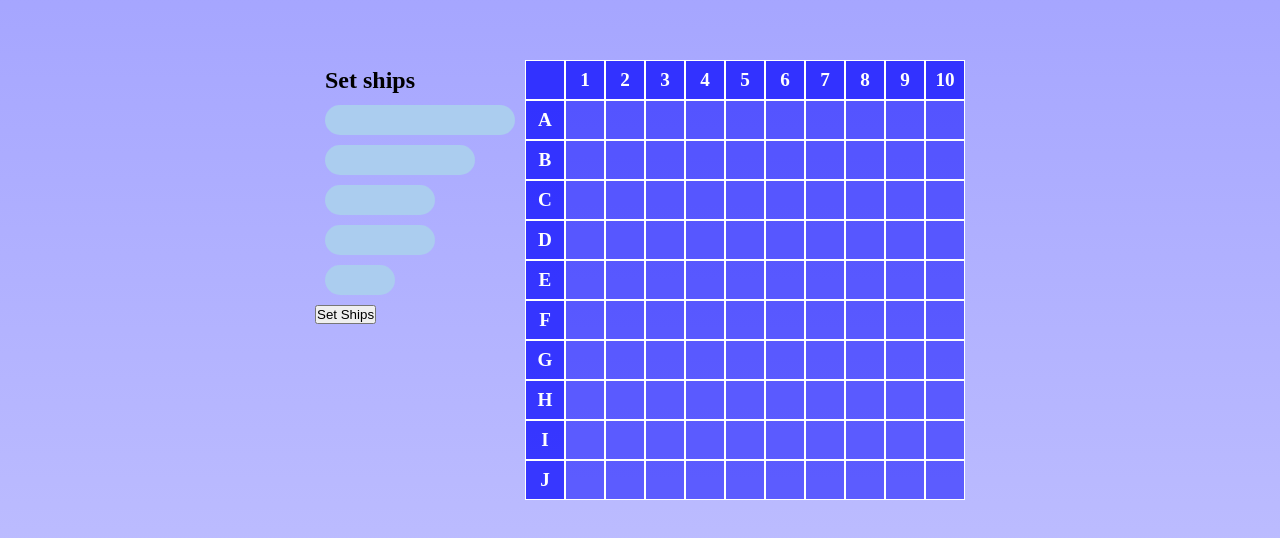
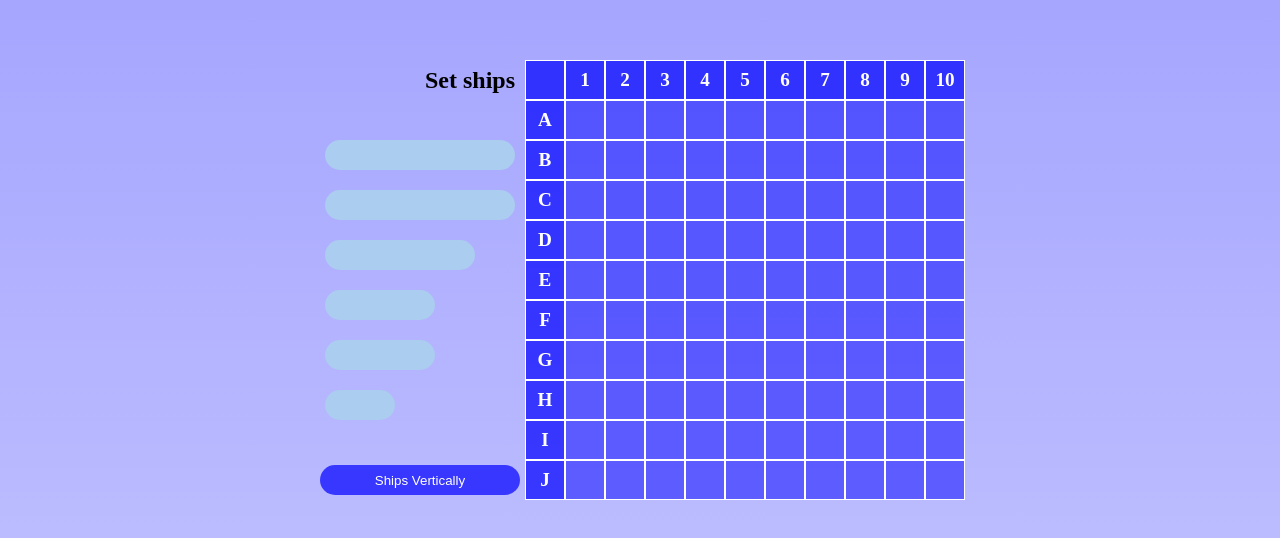
Before and after one commit to wojtek960506/battleship-game, a React (Vite) app: page / in a window 1280 px wide. Shown: the part 120-658 px from the top of the page. Built offline with nearby package versions, Linux system fonts and the light colour scheme.

Commit message:
add changing direction of ships

```diff
--- a/src/components/Board/Board.css
+++ b/src/components/Board/Board.css
@@ -1,6 +1,8 @@
 :root {
   --board-box-size: 40px;
   --ship-color: #ABCDEF;
+  --board-info-color: rgba(0, 0, 255, 0.7);
+  --board-element-color: rgba(0, 0, 255, 0.5);
 }
 
 .board-container {
@@ -26,7 +28,7 @@
 .board-info {
   height: var(--board-box-size);
   width: var(--board-box-size);
-  background-color: rgba(0, 0, 255, 0.7);
+  background-color: var(--board-info-color);
   border: 1px solid white;
   align-content: center;
   text-align: center;
@@ -51,7 +53,7 @@
   width: var(--board-box-size);
   position: relative;
   border: 1px solid white;
-  background-color: rgba(0, 0, 255, 0.5);
+  background-color: var(--board-element-color);
 }
 
 .board-element:hover {
--- a/src/components/Ship/Ship.css
+++ b/src/components/Ship/Ship.css
@@ -1,13 +1,31 @@
 :root {
   --ship-size: 30px;
   --ship-color: #ABCDEF;
+  --board-info-color: rgba(0, 0, 255, 0.7)
+}
+
+.ships-setter {
+  display: flex;
+  flex-direction: column;
+  justify-content: space-between;
 }
 
 .ships-setter-title {
   height: var(--ship-size);
   margin: 5px;
-  padding-left: 5px;
+  padding-right: 5px;
   align-content: center;
+  text-align: right;
+}
+
+.ships-horizontally {
+  display: flex;
+  flex-direction: column
+}
+
+.ships-vertically {
+  display: flex;
+  flex-direction: row;
 }
 
 .ship {
@@ -21,3 +39,13 @@
   border-bottom-left-radius: var(--ship-size);
   border-bottom-right-radius: var(--ship-size);
 }
+
+.ships-direction-button {
+  background-color: var(--board-info-color);
+  color: white;
+  border: none;
+  padding: 5px;
+  margin: 5px;
+  height: var(--ship-size);
+  border-radius: var(--ship-size);
+}
--- a/src/components/Ship/ShipsSetter.tsx
+++ b/src/components/Ship/ShipsSetter.tsx
@@ -2,15 +2,37 @@ import React from "react";
 import { useShips } from "../../contexts/ShipsProvider";
 import { Ship } from "./Ship";
 import "./Ship.css"
+import { ShipDirection } from "../../types/ShipTypes";
 
 export const ShipsSetter = () => {
-  const { ships } = useShips()
+  const { ships, shipsDirection, changeShipsDirection } = useShips()
+
+  const shipsClass = shipsDirection === ShipDirection.HORIZONTAL
+    ? `ships-horizontally`
+    : `ships-vertically`
+
+  const handleChangeDirection = () => {
+    if (shipsDirection === ShipDirection.HORIZONTAL) {
+      changeShipsDirection(ShipDirection.VERTICAL)
+    } else {
+      changeShipsDirection(ShipDirection.HORIZONTAL)
+    }
+  }
 
   return (
-    <div>
+    <div className="ships-setter">
       <h2 className="ships-setter-title">Set ships</h2>
-      {ships.map(ship => <Ship key={ship.id} ship={ship} />)}
-      <button >Set Ships</button>
+      <div className={shipsClass}>
+        {ships.map(ship => <Ship key={ship.id} ship={ship} />)}
+      </div>
+      <button
+        className="ships-direction-button"
+        onClick={handleChangeDirection}
+      >
+        {`Ships ${shipsDirection === ShipDirection.HORIZONTAL
+          ? 'Vertically'
+          : 'Horizontally'}`}
+      </button>
     </div>
   )
 }
--- a/src/contexts/ShipsProvider.tsx
+++ b/src/contexts/ShipsProvider.tsx
@@ -1,13 +1,15 @@
 import { createContext, ReactNode, useContext, useState } from "react";
 import { ShipDirection, Ships, ShipType } from "../types/ShipTypes";
 
-const DEFAULT_SHIP_LENGTHS = [5, 4, 3, 3, 2]
+const DEFAULT_SHIP_LENGTHS = [5, 5, 4, 3, 3, 2]
 
 
 type ShipsContextType = {
   ships: Ships,
   handleSetShips: (ships: Ships) => void,
   areAllShipsSet: () => boolean,
+  shipsDirection: ShipDirection,
+  changeShipsDirection: (shipsDirection: ShipDirection) => void,
 }
 
 type ShipsProviderProps = {
@@ -35,15 +37,30 @@ const initialShips = () => {
 
 export const ShipsProvider = ({ children }: ShipsProviderProps) => {
   const [ships, setShips] = useState<Ships>(initialShips);
+  const [shipsDirection, setShipsDirection] = useState<ShipDirection>(ShipDirection.HORIZONTAL)
+
+  console.log('shipsDirection', shipsDirection)
 
   const areAllShipsSet = () => ships.every(ship => ship.isSet)
 
   const handleSetShips = (ships: Ships) => setShips(ships);
 
+  const changeShipsDirection = (shipsDirection: ShipDirection) => {
+    setShipsDirection(shipsDirection)
+    setShips(prevShips => {
+      prevShips.forEach(ship => {
+        if (!ship.isSet) ship.direction = shipsDirection
+      })
+      return prevShips
+    })
+  }
+
   const value: ShipsContextType = {
     ships,
     handleSetShips,
-    areAllShipsSet
+    areAllShipsSet,
+    shipsDirection,
+    changeShipsDirection,
   }
 
   return (
```
